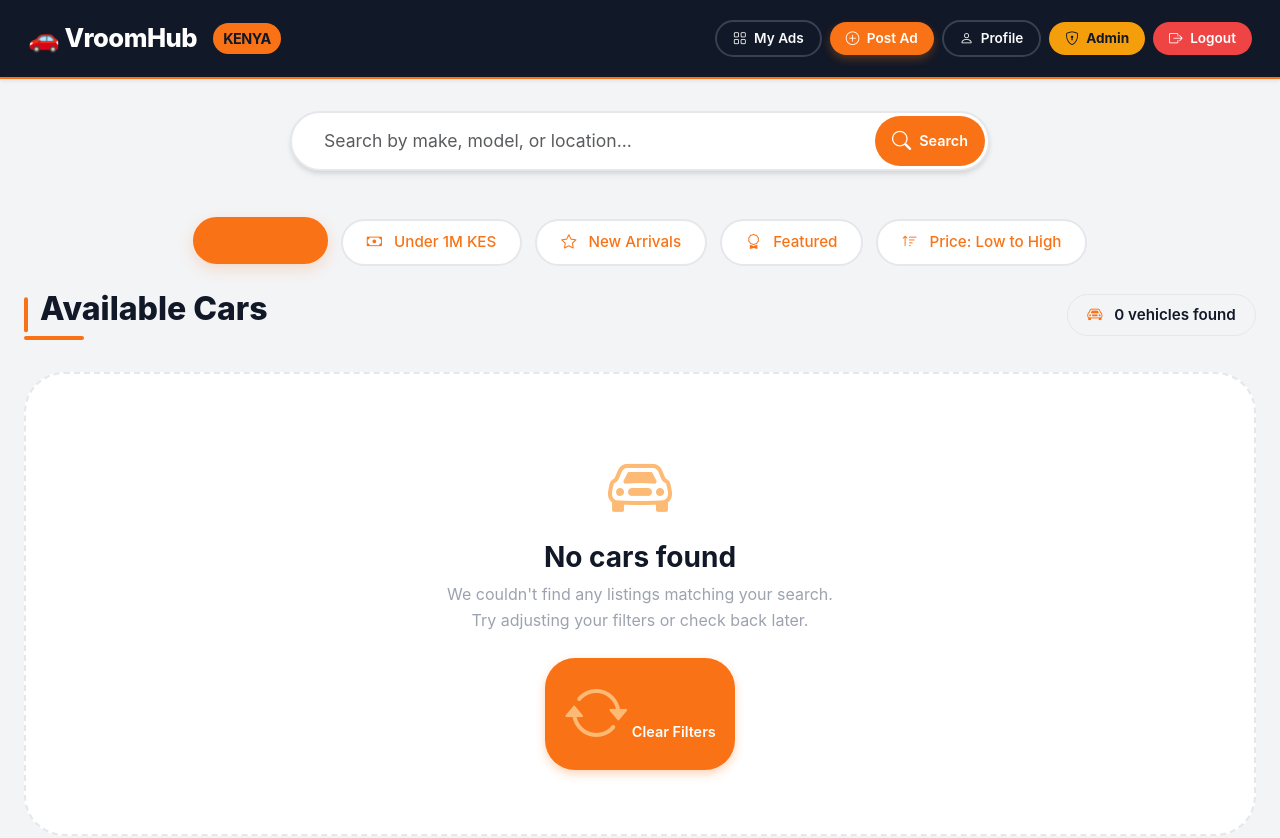
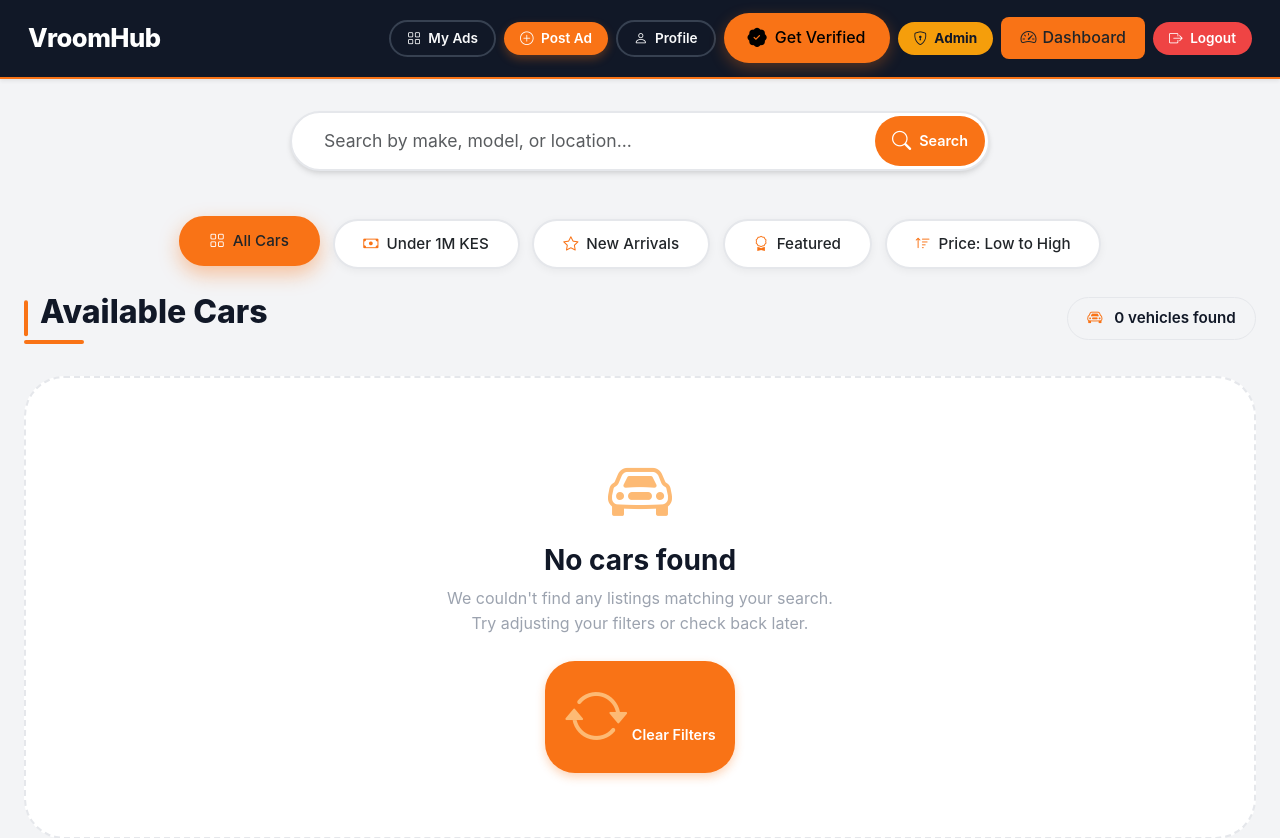
Before and after one commit to christopher796/Car-marketplace, a Django app: page /listings/ in a window 1280 px wide. Shown: the top 838 px of the page. Run offline with Django 5.2, Linux system fonts and the light colour scheme; the visitor is signed in with stand-in values (Sample User, id 1); data that the repository does not hold is empty.

Commit message:
Fixed CSS Bugs

```diff
--- a/templates/base.html
+++ b/templates/base.html
@@ -158,6 +158,49 @@
         .btn-sm {
             padding: 0.4rem 1rem;
             font-size: 0.85rem;
+        }
+
+        .btn-get-verified {
+            background: var(--orange);
+            color: black !important;
+            border: none;
+            border-radius: 50px;
+            padding: 0.6rem 1.5rem;
+            font-weight: 600;
+            display: inline-flex;
+            align-items: center;
+            gap: 8px;
+            transition: all 0.3s ease;
+            text-decoration: none;
+            box-shadow: 0 5px 15px rgba(249, 115, 22, 0.3);
+        }
+
+        .btn-get-verified:hover {
+            background: var(--orange-hover);
+            transform: translate(-3px);
+            box-shadow: 0 10px 25px rgba(249, 115, 22, 0.4);
+        }
+
+        .btn-get-verified i {
+            font-size: 1.2rem;
+        }
+
+        .dashboard-btn {
+            background: var(--orange);
+            border: none;
+            border-radius: 8px;
+            padding: 0.5rem 1.2rem;
+            font-weight: 500;
+            display: inline-flex;
+            align-items: center;
+            gap: 6px;
+            transition: all 0.2s ease;
+            text-decoration: none;
+        }
+
+        .dashboard-btn:hover {
+            background: var(--orange-hover);
+            transform: translate(-2px);
         }
 
         /* =========================
@@ -446,7 +489,7 @@
     <div class="container-fluid">
 
         <a class="navbar-brand" href="{% url 'browse_listings' %}">
-            🚗 VroomHub <span>KENYA</span>
+             VroomHub
         </a>
 
         <button class="navbar-toggler" type="button" data-bs-toggle="collapse" data-bs-target="#mainNav">
@@ -477,9 +520,22 @@
                         </span>
                     {% endif %}
 
+                    {% if user.is_authenticated and not user.profile.is_verified %}
+                    <a href="{% url 'get_verified' %}" class="btn-get-verified">
+                        <i class="bi bi-patch-check-fill"></i>
+                        Get Verified
+                    </a>
+                    {% endif %}
+
+
                     {% if user.is_staff %}
                         <a href="/admin/" class="btn btn-warning btn-sm">
                             <i class="bi bi-shield-lock me-1"></i> Admin
+                        </a>
+
+                        <a href="{% url 'dashboard' %}" class="dashboard-btn text-dark">
+                            <i class="bi bi-speedometer2"></i>
+                            Dashboard
                         </a>
                     {% endif %}
 
--- a/templates/listings/browse.html
+++ b/templates/listings/browse.html
@@ -118,28 +118,74 @@
     }
 
     .filter-chip {
-        padding: 0.6rem 1.5rem;
+        padding: 0.7rem 1.8rem;
         background: var(--white);
         border: 2px solid var(--light-gray-dark);
         border-radius: 40px;
         font-weight: 600;
         color: var(--charcoal-dark);
-        transition: all 0.2s ease;
+        transition: all 0.3s cubic-bezier(0.34, 1.56, 0.64, 1); /*Bouncy effect */
         cursor: pointer;
         font-size: 0.95rem;
+        text-decoration: none;
+        display: inline-flex;
+        align-items: center;
+        gap: 8px;
+        box-shadow: 0 2px 8px rgba(0,0,0,0.05);
+        position: relative;
+        overflow: hidden;
     }
 
-    .filter-chip:hover,
+    .filter-chip:hover:not(.active) {
+        background: var(--light-gray);
+        border-color: var(--orange-light);
+        transform: translate(-2px);
+        color: var(--orange);
+    }
     .filter-chip.active {
         background: var(--orange);
         border-color: var(--orange);
         color: white;
-        transform: translateY(-2px);
-        box-shadow: 0 5px 15px rgba(249, 115, 22, 0.2);
+        transform: translateY(-3px);
+        box-shadow: 0 8px 20px rgba(249, 115, 22, 0.4);
+    }
+
+    .filter-chip.active i {
+        color: white;
     }
 
     .filter-chip i {
-        margin-right: 0.5rem;
+        color: var(--orange);
+        transition: color 0.3s ease;
+    }
+
+    .filter-chip::after {
+        content: '';
+        position: absolute;
+        top: 50%;
+        left: 50%;
+        width: 5px;
+        height: 5px;
+        background: rgba(255, 255, 255, 0.5);
+        opacity: 0;
+        border-radius: 100%;
+        transform: scale(1, 1) translate(-50%);
+        transform-origin: 50% 50%;
+    }
+
+    @keyframes ripple {
+        0% {
+            transform: scale(0, 0);
+            opacity: 0.5;
+        }
+        100% {
+            transform: scale(40, 40);
+            opacity: 0;
+        }
+    }
+
+    .filter-chip:focus:not(:active)::after {
+        animation: ripple 0.6s ease-out;
     }
 
     /* Enhanced card grid */
@@ -332,7 +378,7 @@
     .view-btn {
         padding: 0.5rem 1.2rem;
         background: var(--orange);
-        color: white;
+        color: white !important;
         border-radius: 30px;
         font-weight: 600;
         font-size: 0.9rem;
@@ -459,19 +505,19 @@
 
 <!-- Filter Chips (Quick filters) -->
 <div class="filter-chips">
-    <a href="{% url 'browse_listings' %}" class="filter-chip {% if not request.GET.q %}active{% endif %}">
+    <a href="{% url 'browse_listings' %}" class="filter-chip {% if not request.GET.price_max and not request.GET.condition and not request.GET.featured and not request.GET.sort %}active{% endif %} text-dark">
         <i class="bi bi-grid"></i> All Cars
     </a>
-    <a href="?price_max=1000000" class="filter-chip">
+    <a href="?price_max=1000000" class="filter-chip {% if request.GET.price_max == '1000000' %}active{% endif %} text-dark">
         <i class="bi bi-cash"></i> Under 1M KES
     </a>
-    <a href="?condition=new" class="filter-chip">
+    <a href="?condition=new" class="filter-chip {% if request.GET.condition == 'new' %}active{% endif %} text-dark">
         <i class="bi bi-star"></i> New Arrivals
     </a>
-    <a href="?featured=true" class="filter-chip">
+    <a href="?featured=true" class="filter-chip text-dark">
         <i class="bi bi-award"></i> Featured
     </a>
-    <a href="?sort=price_asc" class="filter-chip">
+    <a href="?sort=price_asc" class="filter-chip {% if request.GET.sort == 'price_asc' %}active{% endif %} text-dark">
         <i class="bi bi-sort-up"></i> Price: Low to High
     </a>
 </div>
--- a/templates/listings/manage_ads.html
+++ b/templates/listings/manage_ads.html
@@ -491,7 +491,7 @@
                     {{ listings|length }} Total
                 </span>
             </div>
-            <a href="{% url 'post_listing' %}" class="add-new-btn">
+            <a href="{% url 'post_listing' %}" class="add-new-btn text-dark">
                 <i class="bi bi-plus-circle-fill"></i>
                 Add New Listing
             </a>
--- a/templates/registration/password_reset_complete.html
+++ b/templates/registration/password_reset_complete.html
@@ -414,7 +414,7 @@
 
         <!-- Action buttons -->
         <div class="action-buttons">
-            <a href="{% url 'login' %}" class="btn-login">
+            <a href="{% url 'login' %}" class="btn-login text-dark">
                 <i class="bi bi-box-arrow-in-right"></i>
                 Login Now
             </a>
--- a/templates/registration/password_reset_done.html
+++ b/templates/registration/password_reset_done.html
@@ -557,7 +557,7 @@
 
         <!-- Action buttons -->
         <div class="action-buttons">
-            <a href="mailto:" class="btn-primary">
+            <a href="mailto:" class="btn-primary text-dark">
                 <i class="bi bi-envelope"></i>
                 Open Mail App
             </a>
--- a/templates/users/seller_profile.html
+++ b/templates/users/seller_profile.html
@@ -527,7 +527,7 @@
 
                     <!-- View Seller's Ads Button -->
                     <a href="{% url 'seller_listings' user_id=profile.user.id %}"
-                       class="btn-view-ads">
+                       class="btn-view-ads text-dark">
                         <i class="bi bi-grid-fill"></i>
                         View All Ads ({{ ads.count }})
                     </a>
```
Also changed, not shown: templates/home.html (+4 -4 lines), templates/listings/detail.html (+5 -5 lines).
